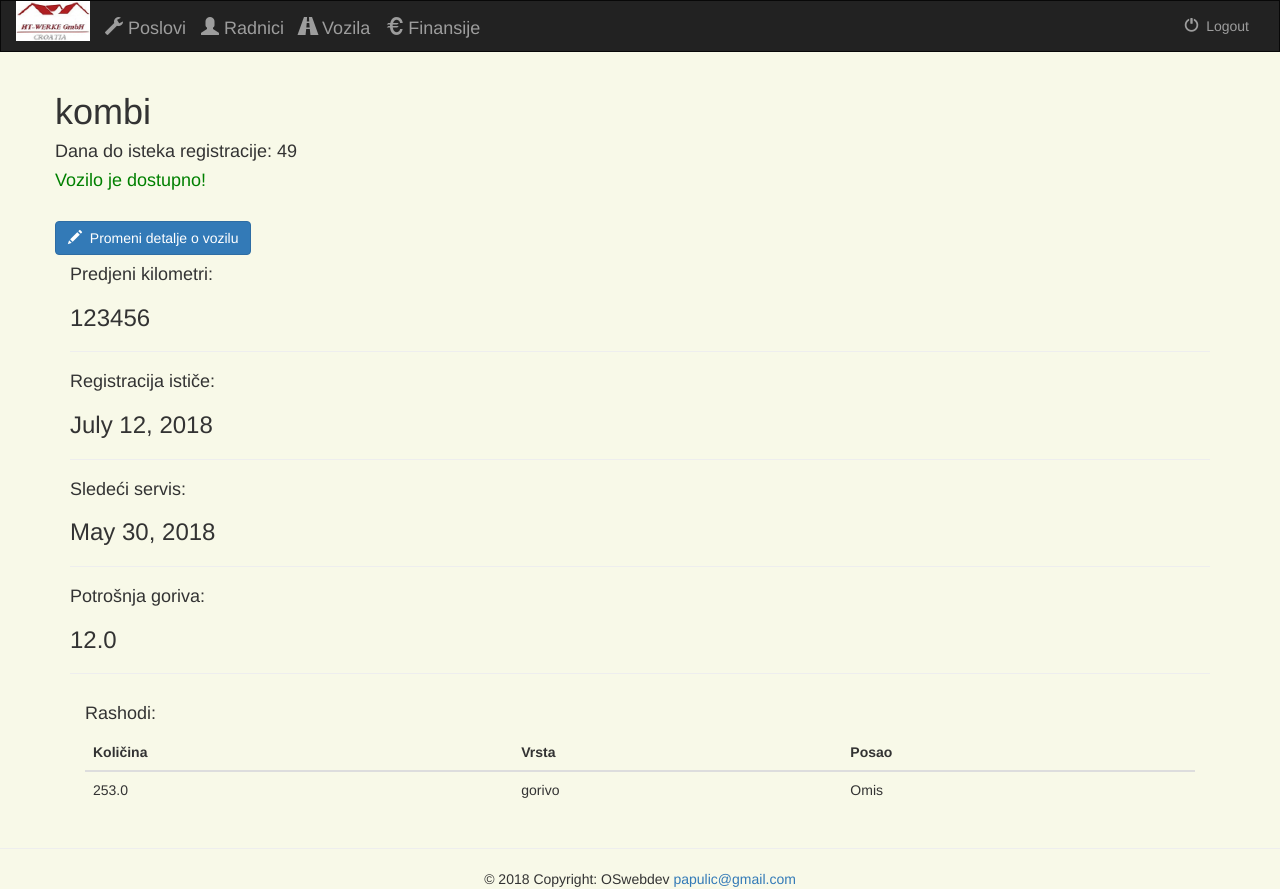
After one commit to papulic/HT_WERKE, a Django app: page /vozilo/1/ in a window 1280 px wide. The commit adds this page. Run offline with Django 3.2, Linux system fonts and the light colour scheme; a user stored in the database is signed in; data comes from the database, SQL or seed files in the repository; some libraries are stand-ins or nearby versions.

Commit message:
Add files via upload

```diff
--- a/projects/admin.py
+++ b/projects/admin.py
@@ -31,11 +31,11 @@ class PosloviModelAdmin(admin.ModelAdmin):
     list_filter = ["ime"]
 
 class PrihodiModelAdmin(admin.ModelAdmin):
-    list_display = ["vrsta", "opis", "kolicina", "posao"]
+    list_display = ["vrsta", "kolicina", "posao"]
     list_filter = ["vrsta", "posao"]
 
 class RashodiModelAdmin(admin.ModelAdmin):
-    list_display = ["vrsta", "opis", "kolicina", "posao"]
+    list_display = ["vrsta", "kolicina", "posao"]
     list_filter = ["vrsta", "posao"]
 
 
--- a/projects/forms.py
+++ b/projects/forms.py
@@ -60,12 +60,12 @@ class RadnikForm__old(forms.ModelForm):
 class PrihodiForm(forms.ModelForm):
     class Meta:
         model = Prihodi
-        fields = ['vrsta', 'opis', 'kolicina']
+        fields = ['vrsta', 'kolicina']
 
 class RashodiForm(forms.ModelForm):
     class Meta:
         model = Rashodi
-        fields = ['vrsta', 'opis', 'kolicina', 'vozilo']
+        fields = ['vrsta', 'kolicina', 'vozilo']
 
 class DatumForm(forms.Form):
     mesec = forms.IntegerField(max_value=12, min_value=1)
--- a/projects/models.py
+++ b/projects/models.py
@@ -85,8 +85,7 @@ class Dan(models.Model):
         verbose_name_plural = "Dani"
 
 class Prihodi(models.Model):
-    vrsta = models.CharField(max_length=50)
-    opis = models.CharField(max_length=150, blank=True)
+    vrsta = models.CharField(max_length=150)
     kolicina = models.FloatField(max_length=10, default=0.0)
     posao = models.ForeignKey(Poslovi, on_delete=models.CASCADE)
 
@@ -97,8 +96,7 @@ class Prihodi(models.Model):
         verbose_name_plural = "Prihodi"
 
 class Rashodi(models.Model):
-    vrsta = models.CharField(max_length=50)
-    opis = models.CharField(max_length=150, blank=True)
+    vrsta = models.CharField(max_length=150)
     kolicina = models.FloatField(max_length=10, default=0.0)
     posao = models.ForeignKey(Poslovi, on_delete=models.CASCADE)
     vozilo = models.ForeignKey(Vozilo, null=True, blank=True )
--- a/projects/templates/projects/vozila.html
+++ b/projects/templates/projects/vozila.html
@@ -41,7 +41,7 @@
                     {% for vozilo in vozila %}
                     <tr>
                         <td>
-                            <a href="{% url 'projects:vozilo-update' vozilo.id %}">
+                            <a href="{% url 'projects:vozilo-detail' vozilo.id %}">
                                 <button type="button" class="btn btn-link">
                                     <span class="glyphicon glyphicon-road"></span>&nbsp; {{ vozilo.marka }}
                                 </button>
--- /dev/null
+++ b/projects/templates/projects/vozilo_detalji.html
@@ -0,0 +1,80 @@
+{% extends 'projects/base.html' %}
+{% block title %} - Detalji - vozilo {% endblock %}
+{% block projects_active %}active{% endblock %}
+{% block content %}
+
+<div class="container">
+    <div class="row">
+    {% if messages %}
+    <ul class="messages">
+        {% for message in messages %}
+        <li style="color:red;" {% if message.tags == "success" %} class="{{ message.tags }}"{% endif %}>{{ message }}</li>
+        {% endfor %}
+    </ul>
+    {% endif %}
+    </div>
+    <div class="row">
+    <h1>{{ vozilo.marka }}</h1>
+
+        <h4>Dana do isteka registracije: {{ preostalo_dana }}</h4>
+        {% if vozilo.trenutno_duzi %}
+        <h4>Trenutno duži: {{ vozilo.trenutno_duzi }}</h4>
+        {% else %}
+        <h4><font color="green"> Vozilo je dostupno!</font></h4>
+        {% endif %}
+        <br>
+        <a href="{% url 'projects:vozilo-update' vozilo_id %}">
+            <button type="button" class="btn btn-primary">
+                <span class="glyphicon glyphicon-pencil"></span>&nbsp; Promeni detalje o vozilu
+            </button>
+        </a>
+    </div>
+    <div class="row">
+        <div class="col-xs-12">
+            <h4>Predjeni kilometri:</h4>
+            {% if vozilo.predjeni_kilometri %}
+            <h3>{{ vozilo.predjeni_kilometri }}</h3>
+            {% else %}
+            <h3>Nije uneto</h3>
+            {% endif %}
+            <hr>
+            <h4>Registracija ističe:</h4>
+            <h3>{{ vozilo.registracija_istice }}</h3>
+            <hr>
+            <h4>Sledeći servis:</h4>
+            <h3>{{ vozilo.sledeci_servis }}</h3>
+            <hr>
+            <h4>Potrošnja goriva:</h4>
+            <h3>{{ vozilo.potrosnja_goriva }}</h3>
+            <hr>
+        </div>
+    </div>
+    {% if vozilo.opis %}
+    <div class="col-xs-12">
+        <h4>Opis:</h4>
+            <h5>{{ vozilo.opis }}</h5>
+    </div>
+    {% endif %}
+    <div class="col-xs-12">
+        <h4>Rashodi:</h4>
+         <table class="table">
+             <thead>
+             <tr>
+                 <th>Količina</th>
+                 <th>Vrsta</th>
+                 <th>Posao</th>
+             </tr>
+             </thead>
+             <tbody>
+             {% for rashod in vozilo.rashodi_set.all %}
+             <tr>
+                 <td>{{ rashod.kolicina }}</td>
+                 <td>{{ rashod.vrsta }}</td>
+                 <td>{{ rashod.posao }}</td>
+             </tr>
+             {% endfor %}
+             </tbody>
+         </table>
+    </div>
+</div>
+{% endblock %}
--- a/projects/urls.py
+++ b/projects/urls.py
@@ -14,6 +14,7 @@ urlpatterns = [
     url(r'^mesecni_izvod_radnika/(?P<mesec>[0-9]+)/(?P<godina>[0-9]+)$', views.mesecni_izvod_radnika, name='monthview-workers'),
     url(r'^posao/(?P<project_id>[0-9]+)/$', views.detail, name='posao'),
     url(r'^radnik/(?P<radnik_id>[0-9]+)/$', views.radnik_detail, name='radnik-detail'),
+    url(r'^vozilo/(?P<vozilo_id>[0-9]+)/$', views.vozilo_detail, name='vozilo-detail'),
     url(r'^azuriranje_posla/(?P<project_id>[0-9]+)/$', views.posao_update, name='posao-update'),
     url(r'^azuriranje_radnika/(?P<radnik_id>[0-9]+)/$', views.radnik_update, name='radnik-update'),
     url(r'^azuriranje_dana/(?P<dan_id>[0-9]+)/$', views.dan_update, name='dan-update'),
--- a/projects/views.py
+++ b/projects/views.py
@@ -275,6 +275,20 @@ def radnik_detail(request, radnik_id):
         })
 
 
+def vozilo_detail(request, vozilo_id):
+    if not request.user.is_authenticated():
+        return render(request, 'projects/login.html')
+    else:
+        vozilo = get_object_or_404(Vozilo, pk=vozilo_id)
+        current_date = datetime.date.today()
+        preostalo_dana = (vozilo.registracija_istice - current_date).days
+        return render(request, 'projects/vozilo_detalji.html', {
+            'vozilo': vozilo,
+            'vozilo_id': vozilo_id,
+            'preostalo_dana': preostalo_dana
+        })
+
+
 def posao_update(request, project_id):
     instance = Poslovi.objects.get(pk=project_id)
     form = PosloviForm(request.POST or None, instance=instance)
```
Also changed, not shown: projects/templates/projects/poslovi.html (+5 -3 lines), projects/migrations/0001_initial.py, 1 other file.
